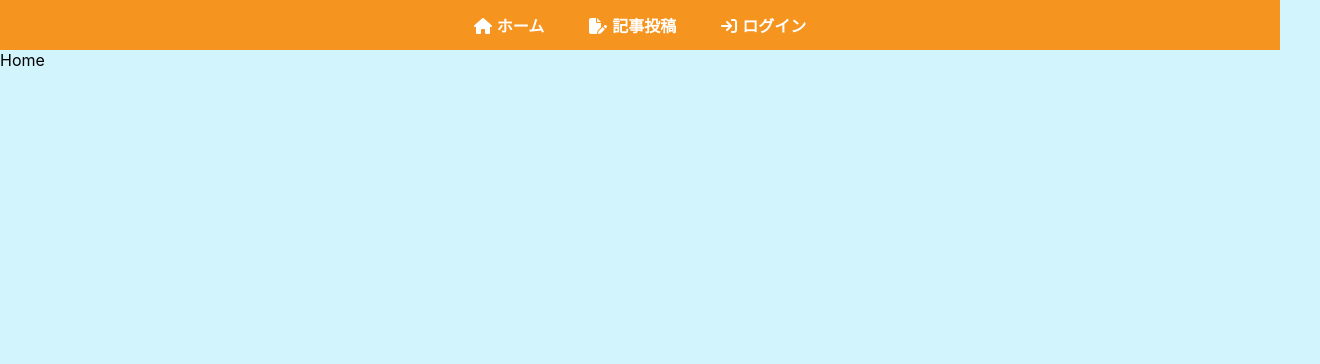
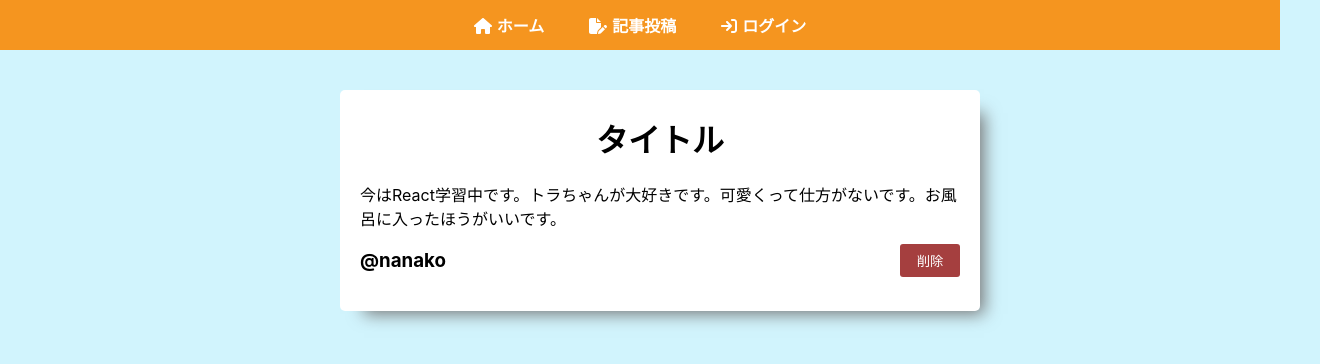
Before and after one commit to nachan28/blog-with-firebase, a React (Create React App) app: page / in a window 1280 px wide. Shown: the top 364 px of the page, 1320 px wide, since content can reach past the window. Built offline with nearby package versions, Linux system fonts and the light colour scheme.

Commit message:
add: add Home page contents

```diff
--- /dev/null
+++ b/src/components/Home.css
@@ -0,0 +1,55 @@
+.homePage {
+    width: 100%;
+    height: calc(100vh - 80px);
+    height: auto;
+    display: flex;
+    justify-content: center;
+    padding: 20px;
+}
+
+.homePage .postContents {
+    width: 600px;
+    height: auto;
+    max-height: 600px;
+    background-color: white;
+    margin: 20px;
+    padding: 20px;
+    box-shadow: 14px 13px 16px -10px #777777;
+    border-radius: 5px;
+}
+
+.postContents h1 {
+    text-align: center;
+    margin-top: 5px;
+}
+
+.postContents .postTextContainer {
+    height: auto;
+    max-height: 400px;
+    width: 100%;
+    word-wrap: break-word;
+}
+
+.nameAndDeleteButton {
+    display: flex;
+    align-items: center;
+}
+
+.nameAndDeleteButton button {
+    flex: 10%;
+    padding: 7px 15px;
+    border: none;
+    border-radius: 3px;
+    background-color: rgb(165, 63, 63);
+    color: white;
+    transition: all 0.2s;
+    cursor: pointer;
+}
+
+.nameAndDeleteButton button:hover {
+    background-color: rgb(224, 119, 119);
+}
+
+.nameAndDeleteButton h3 {
+    flex: 90%;
+}
--- a/src/components/Home.js
+++ b/src/components/Home.js
@@ -1,8 +1,22 @@
-import React from 'react'
+import React from 'react';
+import "./Home.css";
 
 const Home = () => {
   return (
-    <div>Home</div>
+    <div className='homePage'>
+      <div className="postContents">
+        <div className="postHeader">
+          <h1>タイトル</h1>
+        </div>
+        <div className="postTextContainer">
+          今はReact学習中です。トラちゃんが大好きです。可愛くって仕方がないです。お風呂に入ったほうがいいです。
+        </div>
+        <div className='nameAndDeleteButton'>
+          <h3>@nanako</h3>
+          <button>削除</button>
+        </div>
+      </div>
+    </div>
   )
 }
 
```
